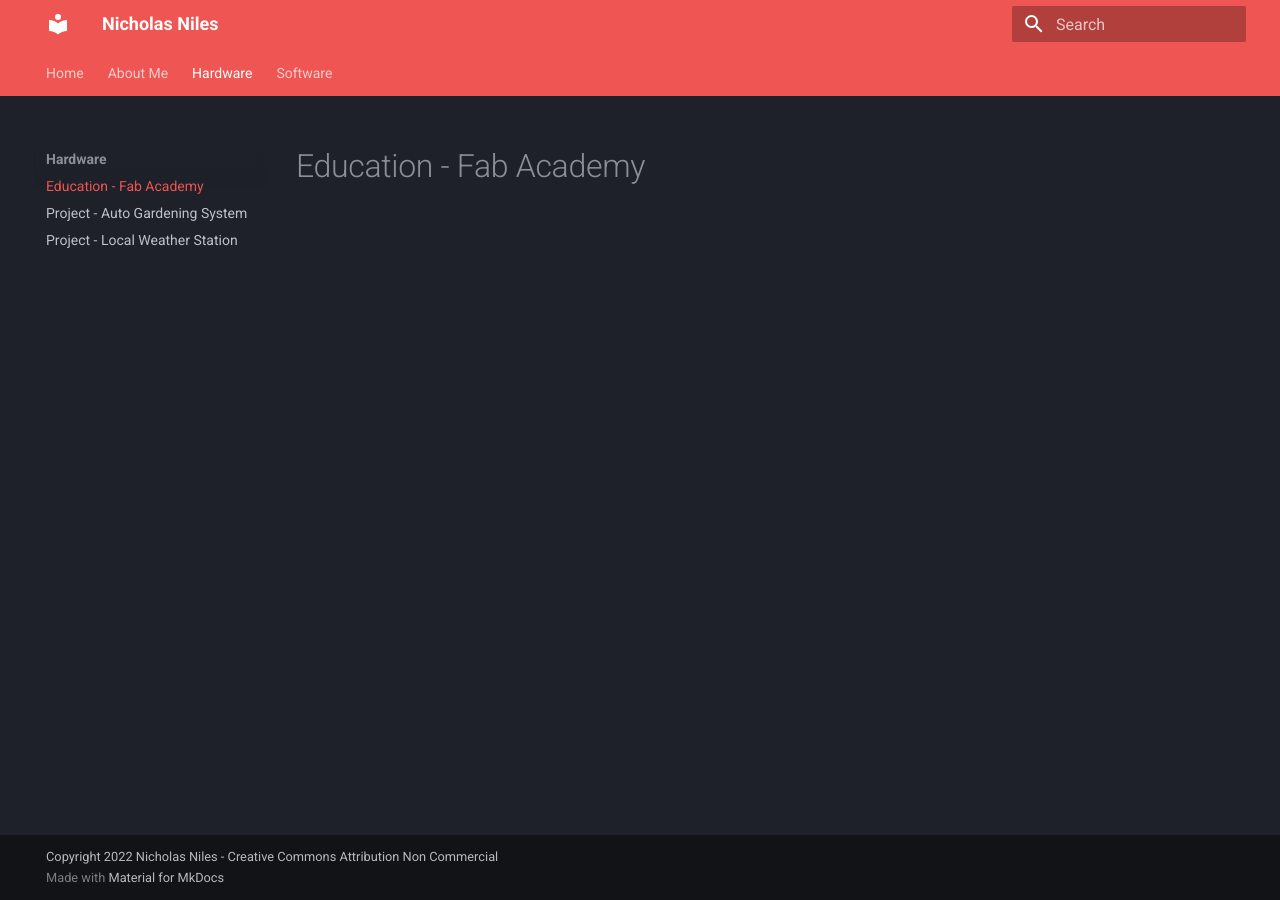
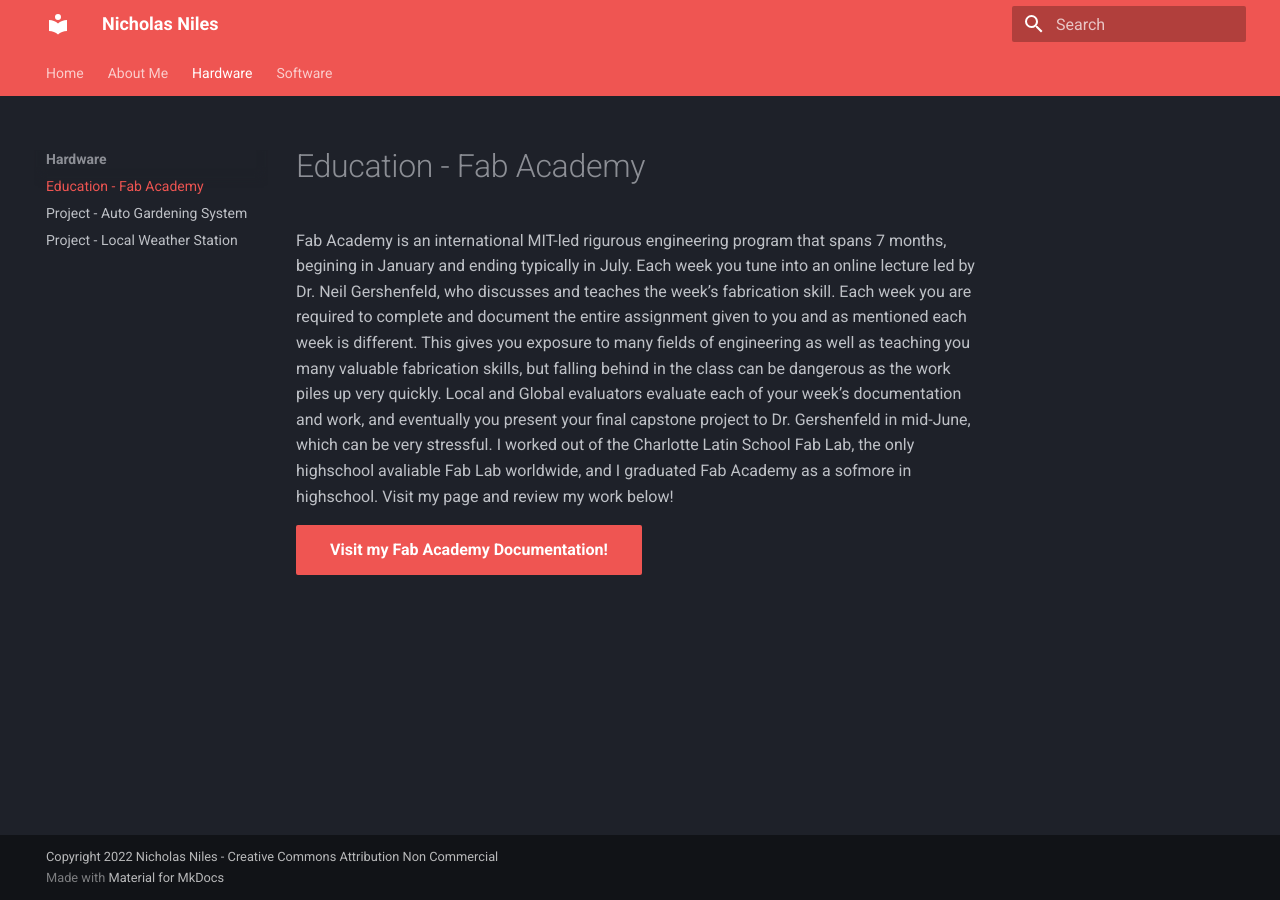
Before and after one commit to nick1076/nicholasniles.org, an MkDocs documentation site: the page built from docs/Hardware/-1 fabAcademy.md, in a window 1280 px wide. Built offline with MkDocs 1.6.1 and Material for MkDocs 9.7.7, drawn with Linux system fonts in a browser that asks for light colours.

```diff
--- a/docs/Hardware/-1 fabAcademy.md
+++ b/docs/Hardware/-1 fabAcademy.md
@@ -1 +1,5 @@
 # Education - Fab Academy
+
+Fab Academy is an international MIT-led rigurous engineering program that spans 7 months, begining in January and ending typically in July. Each week you tune into an online lecture led by Dr. Neil Gershenfeld, who discusses and teaches the week's fabrication skill. Each week you are required to complete and document the entire assignment given to you and as mentioned each week is different. This gives you exposure to many fields of engineering as well as teaching you many valuable fabrication skills, but falling behind in the class can be dangerous as the work piles up very quickly. Local and Global evaluators evaluate each of your week's documentation and work, and eventually you present your final capstone project to Dr. Gershenfeld in mid-June, which can be very stressful. I worked out of the Charlotte Latin School Fab Lab, the only highschool avaliable Fab Lab worldwide, and I graduated Fab Academy as a sofmore in highschool. Visit my page and review my work below!
+
+[Visit my Fab Academy Documentation!](https://fabacademy.org/2022/labs/charlotte/students/nicholas-niles/){ .md-button .md-button--primary }
```
Also changed, not shown: docs/index.md (+1 -1 lines).
